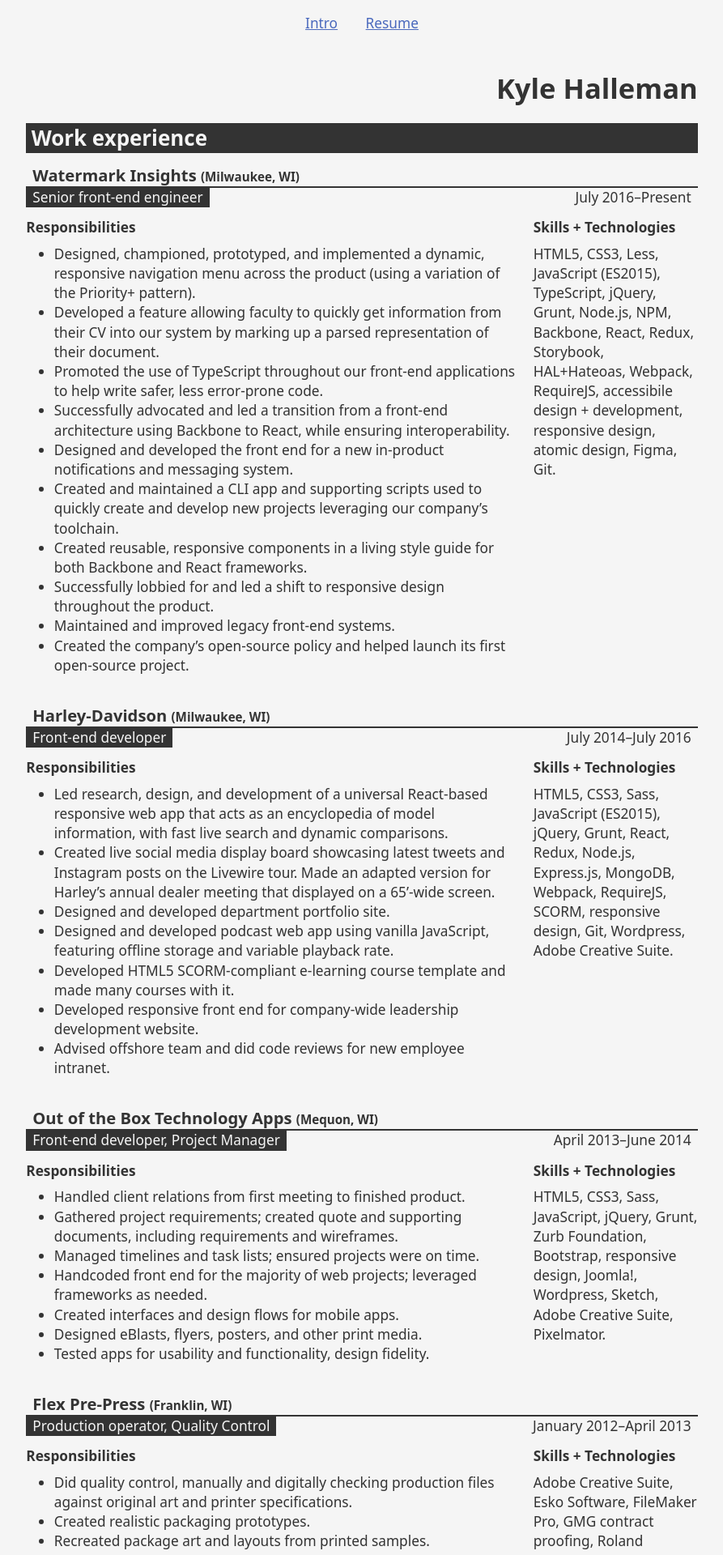
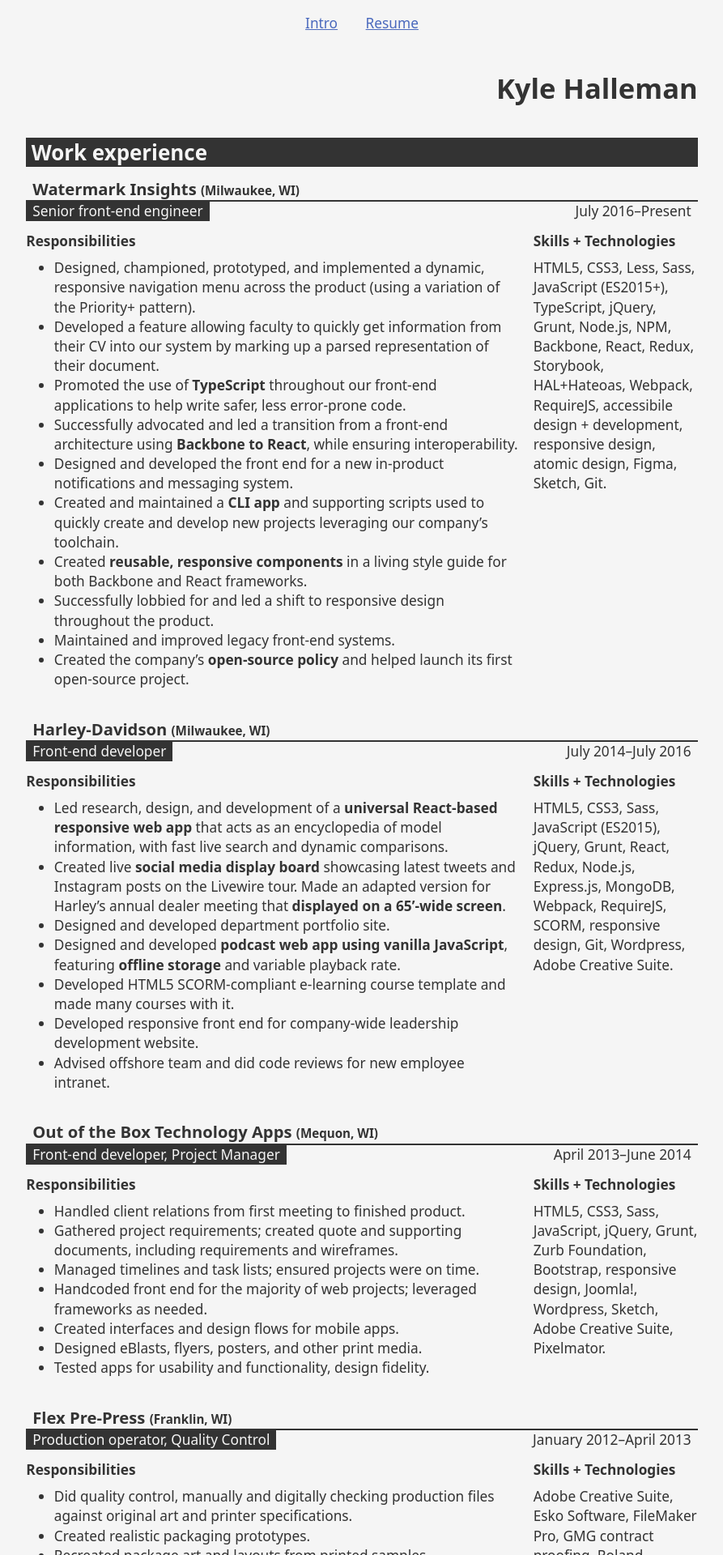
Before and after one commit to kylehalleman/resume, a Jekyll site: the page built from resume.md, in a window 1280 px wide. Shown: the top 1920 px of the page at 81% size, without its empty margins (193-1086 px from the left). Built offline with Jekyll 4.4.1, drawn with Linux system fonts in a browser that asks for light colours; our own code applies the rules of GitHub Pages for plain Markdown files.

Commit message:
add some skills, change layout

```diff
--- a/assets/css/style.scss
+++ b/assets/css/style.scss
@@ -274,7 +274,20 @@ footer {
   margin: 0 1em;
 }
 
-@media screen and (min-width: 670px) {
+@media (min-width: 670px) {
+  main {
+    display: flex;
+    flex-wrap: wrap;
+  }
+
+  h1 {
+    width: 100%;
+  }
+
+  h2 {
+    width: 100%;
+  }
+
   .experience {
     display: grid;
     grid-template-columns: 3fr 1fr;
@@ -292,6 +305,19 @@ footer {
     p {
       grid-column: 1 / -1;
       margin-bottom: 0;
+    }
+  }
+
+  #certifications + ul > li {
+    margin-bottom: 0.5em;
+  }
+
+  section:not(.experience) {
+    flex: 1 1 auto;
+    width: calc(50% - 0.5em);
+
+    &:last-of-type {
+      margin-left: 1em;
     }
   }
 }
--- a/resume.md
+++ b/resume.md
@@ -17,14 +17,14 @@ title: Resume
 
 * Designed, championed, prototyped, and implemented a dynamic, responsive navigation menu across the product (using a variation of the Priority+ pattern).
 * Developed a feature allowing faculty to quickly get information from their CV into our system by marking up a parsed representation of their document.
-* Promoted the use of TypeScript throughout our front-end applications to help write safer, less error-prone code.
-* Successfully advocated and led a transition from a front-end architecture using Backbone to React, while ensuring interoperability.
+* Promoted the use of **TypeScript** throughout our front-end applications to help write safer, less error-prone code.
+* Successfully advocated and led a transition from a front-end architecture using **Backbone to React**, while ensuring interoperability.
 * Designed and developed the front end for a new in-product notifications and messaging system.
-* Created and maintained a CLI app and supporting scripts used to quickly create and develop new projects leveraging our company’s toolchain.
-* Created reusable, responsive components in a living style guide for both Backbone and React frameworks.
+* Created and maintained a **CLI app** and supporting scripts used to quickly create and develop new projects leveraging our company’s toolchain.
+* Created **reusable, responsive components** in a living style guide for both Backbone and React frameworks.
 * Successfully lobbied for and led a shift to responsive design throughout the product.
 * Maintained and improved legacy front-end systems.
-* Created the company’s open-source policy and helped launch its first open-source project.
+* Created the company’s **open-source policy** and helped launch its first open-source project.
 
 </div>
 <div markdown="1">
@@ -34,7 +34,8 @@ title: Resume
 * HTML5
 * CSS3
 * Less
-* JavaScript (ES2015)
+* Sass
+* JavaScript (ES2015+)
 * TypeScript
 * jQuery
 * Grunt
@@ -51,6 +52,7 @@ title: Resume
 * responsive design
 * atomic design
 * Figma
+* Sketch
 * Git
 
 </div>
@@ -65,10 +67,10 @@ title: Resume
 
 #### Responsibilities
 
-* Led research, design, and development of a universal React-based responsive web app that acts as an encyclopedia of model information, with fast live search and dynamic comparisons.
-* Created live social media display board showcasing latest tweets and Instagram posts on the Livewire tour. Made an adapted version for Harley’s annual dealer meeting that displayed on a 65'-wide screen.
+* Led research, design, and development of a **universal React-based responsive web app** that acts as an encyclopedia of model information, with fast live search and dynamic comparisons.
+* Created live **social media display board** showcasing latest tweets and Instagram posts on the Livewire tour. Made an adapted version for Harley’s annual dealer meeting that **displayed on a 65'-wide screen**.
 * Designed and developed department portfolio site.
-* Designed and developed podcast web app using vanilla JavaScript, featuring offline storage and variable playback rate.
+* Designed and developed **podcast web app using vanilla JavaScript**, featuring **offline storage** and variable playback rate.
 * Developed HTML5 SCORM-compliant e-learning course template and made many courses with it.
 * Developed responsive front end for company-wide leadership development website.
 * Advised offshore team and did code reviews for new employee intranet.
@@ -170,6 +172,8 @@ title: Resume
 </div>
 </section>
 
+<section markdown="1">
+
 ## Education
 
 * **Milwaukee Area Technical College** 2012
@@ -181,8 +185,13 @@ title: Resume
 * **Columbia College Chicago** 2006–2007
   * Studied Film and Video
 
+</section>
+<section markdown="1">
+
 ## Certifications
 
 * **IAAP Web Accessibility Specialist** July 2019
 * **IAAP Certified Professional in Accessibility Core Competencies** November 2019
 * **IAAP Certified Professional in Web Accessibility** November 2019
+
+</section>
```
